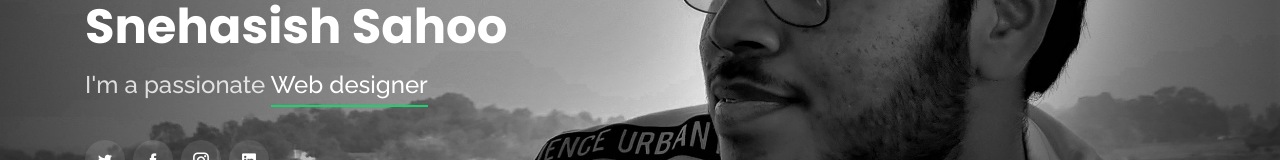
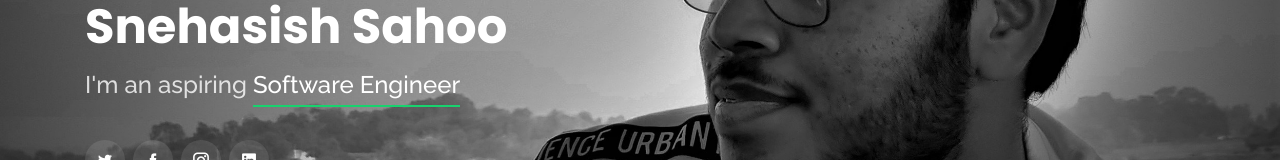
Before and after one commit to code-dicted/portfolio-web, a plain HTML site: page index.html in a window 1280 px wide. Shown: the part 397-557 px from the top of the page. Drawn offline with nearby package versions, Linux system fonts and the light colour scheme.

Commit message:
Update index.html

```diff
--- a/index.html
+++ b/index.html
@@ -39,7 +39,7 @@
     <div class="container">
 
       <h1><a href="index.html">Snehasish Sahoo</a></h1>
-      <h2>I'm a passionate <span>Web designer</span></h2>
+      <h2>I'm an aspiring <span>Software Engineer</span></h2>
       <div class="social-links">
         <a href="https://twitter.com/snehasish_s" class="twitter" target="_blank"><i class="icofont-twitter"></i></a>
         <a href="https://www.facebook.com/ssnehasish" class="facebook" target="_blank"><i class="icofont-facebook"></i></a>
```
